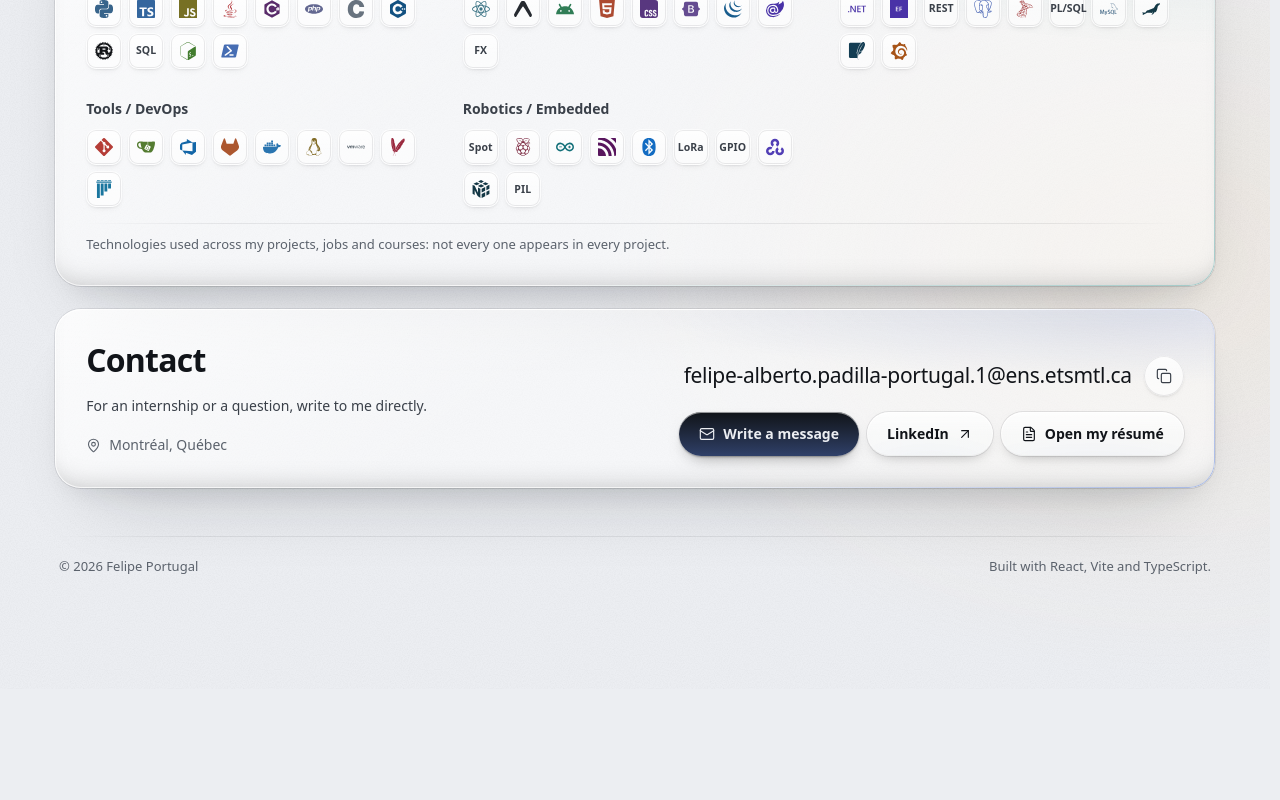
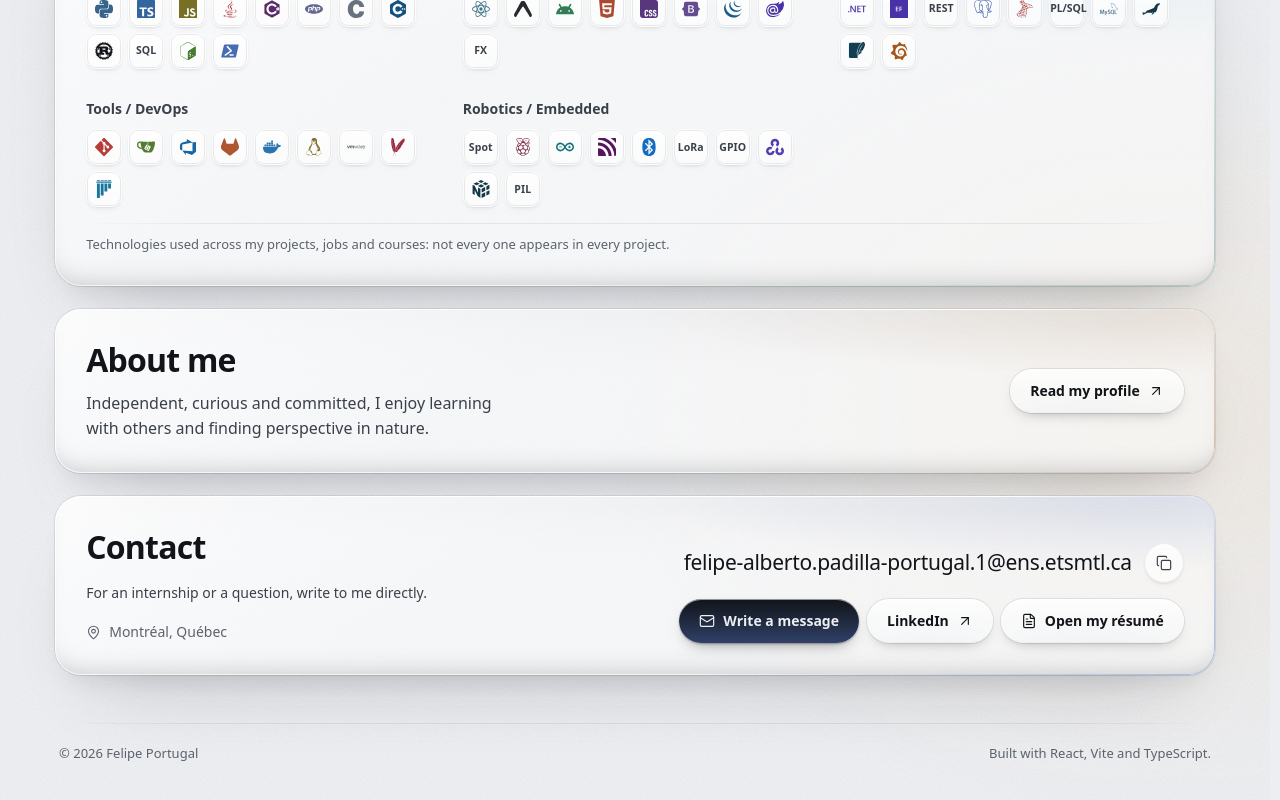
Before and after one commit to Felipe-Portugal/obsidian-glass, a React (Vite) app: page / in a window 1280 px wide. Shown: the part 1980-2780 px from the top of the page. Before the commit the page ends 2669 px from the top, so only its background shows below. Built offline with nearby package versions, Linux system fonts and the light colour scheme.

Commit message:
Add personal about section and detail sheet

```diff
--- a/src/App.tsx
+++ b/src/App.tsx
@@ -1,4 +1,5 @@
 import { lazy, Suspense, useEffect, useState } from 'react'
+import type { AboutWindow } from './components/AboutWindow'
 import type { ContactWindow } from './components/ContactWindow'
 import { Dock } from './components/Dock'
 import type { EducationWindow, ExperienceWindow } from './components/ExperienceWindow'
@@ -12,6 +13,7 @@ import { projects } from './data/projects'
 import { education } from './data/skills'
 import type { Project } from './data/types'
 import { useLanguage } from './i18n/LanguageProvider'
+import { About } from './sections/About'
 import { Contact } from './sections/Contact'
 import { Hero } from './sections/Hero'
 import { Projects } from './sections/Projects'
@@ -27,6 +29,7 @@ interface Windows {
   ExperienceWindow: typeof ExperienceWindow
   EducationWindow: typeof EducationWindow
   ContactWindow: typeof ContactWindow
+  AboutWindow: typeof AboutWindow
 }
 
 // Les confirmations (« Adresse copiée ») et leur bibliothèque ne se chargent qu'à la première.
@@ -44,12 +47,14 @@ function loadWindows() {
     import('./components/ProjectWindow'),
     import('./components/ExperienceWindow'),
     import('./components/ContactWindow'),
+    import('./components/AboutWindow'),
   ]).then(
-    ([project, period, contact]) => ({
+    ([project, period, contact, about]) => ({
       ProjectWindow: project.ProjectWindow,
       ExperienceWindow: period.ExperienceWindow,
       EducationWindow: period.EducationWindow,
       ContactWindow: contact.ContactWindow,
+      AboutWindow: about.AboutWindow,
     }),
     (error: unknown) => {
       windowsLoad = undefined
@@ -63,12 +68,13 @@ type ActiveWindow =
   | { kind: 'project'; id: Project['id']; card: HTMLElement | null }
   | { kind: 'experience' | 'education'; id: string; source: HTMLElement | null }
   | { kind: 'contact'; source: HTMLElement | null; subject?: string }
+  | { kind: 'about'; source: HTMLElement | null }
   | null
 
 /**
  * Une page compacte : un en-tête court, puis une grille de tuiles (projets, parcours,
- * compétences, contact). Le détail s'ouvre à la demande, toujours dans la même structure de
- * fenêtre (études de cas, étapes du parcours, contact), en feuille du bas sur mobile.
+ * compétences, à propos, contact). Le détail s'ouvre à la demande, toujours dans la même structure
+ * de fenêtre (études de cas, étapes du parcours, portrait, contact), en feuille du bas sur mobile.
  */
 export function App() {
   const { t } = useLanguage()
@@ -129,6 +135,7 @@ export function App() {
                 onOpen={(kind, id, item) => openWindow({ kind, id, source: item })}
               />
               <Skills />
+              <About open={active?.kind === 'about'} onOpen={(source) => openWindow({ kind: 'about', source })} />
               <Contact onOpen={(source, subject) => openWindow({ kind: 'contact', source, ...(subject ? { subject } : {}) })} />
             </div>
           </main>
@@ -158,6 +165,9 @@ export function App() {
             {...(active.subject ? { subject: active.subject } : {})}
           />
         )}
+        {windows && active?.kind === 'about' && (
+          <windows.AboutWindow source={active.source} onClose={close} />
+        )}
 
         {notifications && (
           <Suspense fallback={null}>
--- /dev/null
+++ b/src/components/AboutWindow.tsx
@@ -0,0 +1,38 @@
+import { useLanguage } from '../i18n/LanguageProvider'
+import { Sheet } from './Sheet'
+import './about.css'
+
+interface Props {
+  onClose: () => void
+  source: HTMLElement | null
+}
+
+export function AboutWindow({ onClose, source }: Props) {
+  const { t } = useLanguage()
+  const sections = [
+    { id: 'strengths', title: t.about.strengths, text: t.about.strengthsText },
+    { id: 'growth', title: t.about.growth, text: t.about.growthText },
+    { id: 'team', title: t.about.team, text: t.about.teamText },
+    { id: 'interests', title: t.about.interests, text: t.about.interestsText },
+  ]
+
+  return (
+    <Sheet
+      title={t.about.title}
+      size="md"
+      tone="about"
+      source={source}
+      onClose={onClose}
+      header={<p className="about-window__intro">{t.about.intro}</p>}
+    >
+      <div className="about-window">
+        {sections.map(({ id, title, text }) => (
+          <section className="about-window__section" key={id}>
+            <h3>{title}</h3>
+            <p>{text}</p>
+          </section>
+        ))}
+      </div>
+    </Sheet>
+  )
+}
--- /dev/null
+++ b/src/components/about.css
@@ -0,0 +1,37 @@
+.about-window__intro {
+  max-width: 58ch;
+  color: var(--text-2);
+  line-height: 1.6;
+}
+
+.about-window {
+  display: grid;
+  gap: var(--space-6);
+}
+
+.about-window__section {
+  display: grid;
+  grid-template-columns: minmax(9rem, 0.55fr) minmax(0, 1fr);
+  gap: var(--space-4) var(--space-8);
+  padding-top: var(--space-5);
+  border-top: 1px solid var(--line-2);
+}
+
+.about-window__section h3 {
+  font-size: var(--fs-md);
+  font-weight: 580;
+  color: var(--text);
+}
+
+.about-window__section p {
+  max-width: 58ch;
+  line-height: 1.65;
+  color: var(--text-2);
+}
+
+@media (max-width: 600px) {
+  .about-window__section {
+    grid-template-columns: minmax(0, 1fr);
+    gap: var(--space-2);
+  }
+}
--- a/src/i18n/ui.ts
+++ b/src/i18n/ui.ts
@@ -80,6 +80,20 @@ const fr = {
   skills: {
     title: 'Compétences',
     note: 'Technologies utilisées dans mes projets, emplois et cours\u00a0: elles ne figurent pas toutes dans chaque projet.',
+  },
+  about: {
+    title: 'À propos de moi',
+    preview: 'Autonome, curieux et engagé, j’aime apprendre avec les autres et prendre du recul dans la nature.',
+    open: 'Lire mon portrait',
+    intro: 'J’aime comprendre les problèmes en profondeur, essayer des pistes concrètes et apprendre des personnes avec qui je travaille.',
+    strengths: 'Mes points forts',
+    strengthsText: 'Je suis autonome, curieux et engagé dans ce que j’entreprends. Quand je me fixe un objectif, je cherche à le mener jusqu’au bout et à comprendre les raisons derrière les solutions que je choisis.',
+    growth: 'Ce que j’améliore',
+    growthText: 'Ma ténacité peut m’amener à creuser longtemps un problème. Je préfère essayer sérieusement avant de renoncer, tout en sachant prendre du recul ou changer d’approche quand poursuivre seul n’aide plus.',
+    team: 'En équipe',
+    teamText: 'Je cherche à tirer parti des connaissances et des forces de chacun. Je n’ai pas peur de poser des questions ni d’avoir tort : comprendre le point de vue des autres m’aide à apprendre et à résoudre les problèmes plus efficacement.',
+    interests: 'En dehors du travail',
+    interestsText: 'La nature m’aide à décrocher : j’aime marcher en forêt, aller à la pêche et pratiquer des sports d’hiver. Ces moments me permettent de revenir au travail avec un regard neuf.',
   },
   education: {
     title: 'Formation',
@@ -249,6 +263,20 @@ const en: UiStrings = {
     title: 'Skills',
     note: 'Technologies used across my projects, jobs and courses: not every one appears in every project.',
   },
+  about: {
+    title: 'About me',
+    preview: 'Independent, curious and committed, I enjoy learning with others and finding perspective in nature.',
+    open: 'Read my profile',
+    intro: 'I like to understand problems in depth, try practical approaches and learn from the people I work with.',
+    strengths: 'My strengths',
+    strengthsText: 'I am independent, curious and committed to what I take on. When I set a goal, I try to see it through and understand the reasoning behind the solutions I choose.',
+    growth: 'What I am improving',
+    growthText: 'My persistence can lead me to spend a long time digging into a problem. I would rather make a serious attempt before giving up, while knowing when to step back or change approach if working alone is no longer helpful.',
+    team: 'Working with a team',
+    teamText: 'I try to draw on each person’s knowledge and strengths. I am comfortable asking questions and being wrong: understanding other perspectives helps me learn and solve problems more effectively.',
+    interests: 'Outside work',
+    interestsText: 'Nature helps me disconnect. I enjoy walking in the forest, fishing and winter sports. Those moments let me return to work with a fresh perspective.',
+  },
   education: {
     title: 'Education',
     languages: 'Languages',
--- /dev/null
+++ b/src/sections/About.tsx
@@ -0,0 +1,31 @@
+import { ArrowUpRight } from 'lucide-react'
+import { useLanguage } from '../i18n/LanguageProvider'
+
+interface Props {
+  open: boolean
+  onOpen: (source: HTMLElement) => void
+}
+
+/** Une invitation courte à découvrir la personne derrière les projets. */
+export function About({ open, onOpen }: Props) {
+  const { t } = useLanguage()
+
+  return (
+    <section className="plate tile tile--about" data-tone="about" id="a-propos" aria-labelledby="about-title">
+      <div className="about__copy">
+        <h2 id="about-title" className="tile__label">{t.about.title}</h2>
+        <p className="about__lead">{t.about.preview}</p>
+      </div>
+      <button
+        type="button"
+        className="button button--quiet about__open"
+        aria-haspopup="dialog"
+        aria-expanded={open}
+        onClick={(event) => onOpen(event.currentTarget)}
+      >
+        {t.about.open}
+        <ArrowUpRight aria-hidden="true" size={16} strokeWidth={1.75} />
+      </button>
+    </section>
+  )
+}
--- a/src/styles/layout.css
+++ b/src/styles/layout.css
@@ -238,9 +238,10 @@ main:focus {
   color: var(--text-3);
 }
 
-/* Le parcours, les compétences puis le contact : des bandes pleines sous les projets. */
+/* Le parcours, les compétences, le portrait puis le contact : des bandes pleines sous les projets. */
 .tile--path,
 .tile--skills,
+.tile--about,
 .tile--contact {
   grid-column: 1 / -1;
 }
@@ -274,6 +275,10 @@ main:focus {
 
 [data-tone='skills'] {
   --light: var(--light-skills);
+}
+
+[data-tone='about'] {
+  --light: var(--light-about);
 }
 
 [data-tone='contact'] {
@@ -598,6 +603,42 @@ main:focus {
   color: var(--text-2);
 }
 
+/* Portrait : une invitation lisible avant la prise de contact. */
+.tile--about {
+  display: grid;
+  grid-template-columns: minmax(0, 1fr) auto;
+  align-items: center;
+  gap: var(--space-8);
+  padding-block: clamp(2rem, 2.5vw, 3rem);
+}
+
+.about__copy {
+  display: grid;
+  gap: var(--space-3);
+}
+
+.about__lead {
+  max-width: 48ch;
+  color: var(--text-2);
+  line-height: 1.55;
+}
+
+.about__open {
+  justify-self: end;
+  white-space: nowrap;
+}
+
+@media (max-width: 680px) {
+  .tile--about {
+    grid-template-columns: minmax(0, 1fr);
+    gap: var(--space-5);
+  }
+
+  .about__open {
+    justify-self: start;
+  }
+}
+
 /* Contact */
 
 /* Une bande : l'invitation à gauche, l'adresse et les actions à droite. */
--- a/src/styles/tokens.css
+++ b/src/styles/tokens.css
@@ -148,6 +148,7 @@
   --light-xp: #9aa8f4;
   --light-edu: #c4a6f2;
   --light-skills: #7fc9c6;
+  --light-about: #d5b798;
   --light-contact: #a9c7f5;
   --light-wash: 20%;
   --plate-tint: 0.7;
@@ -231,6 +232,7 @@
   --light-xp: #4a55c8;
   --light-edu: #7a4cc2;
   --light-skills: #1d7f7a;
+  --light-about: #8c5d31;
   --light-contact: #2753c2;
   --light-wash: 16%;
   --plate-tint: 0.75;
```
Also changed, not shown: 1 other file (tests, documents, lock files or other folders).
